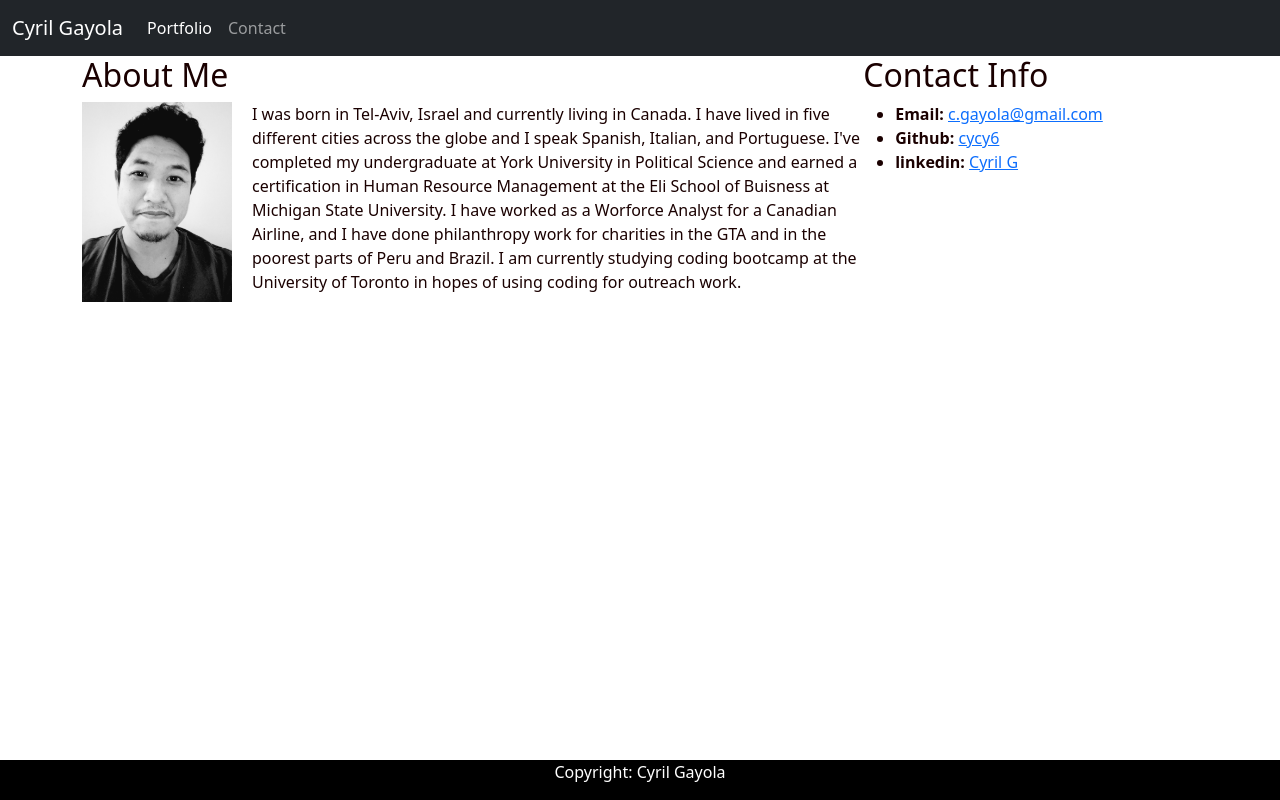
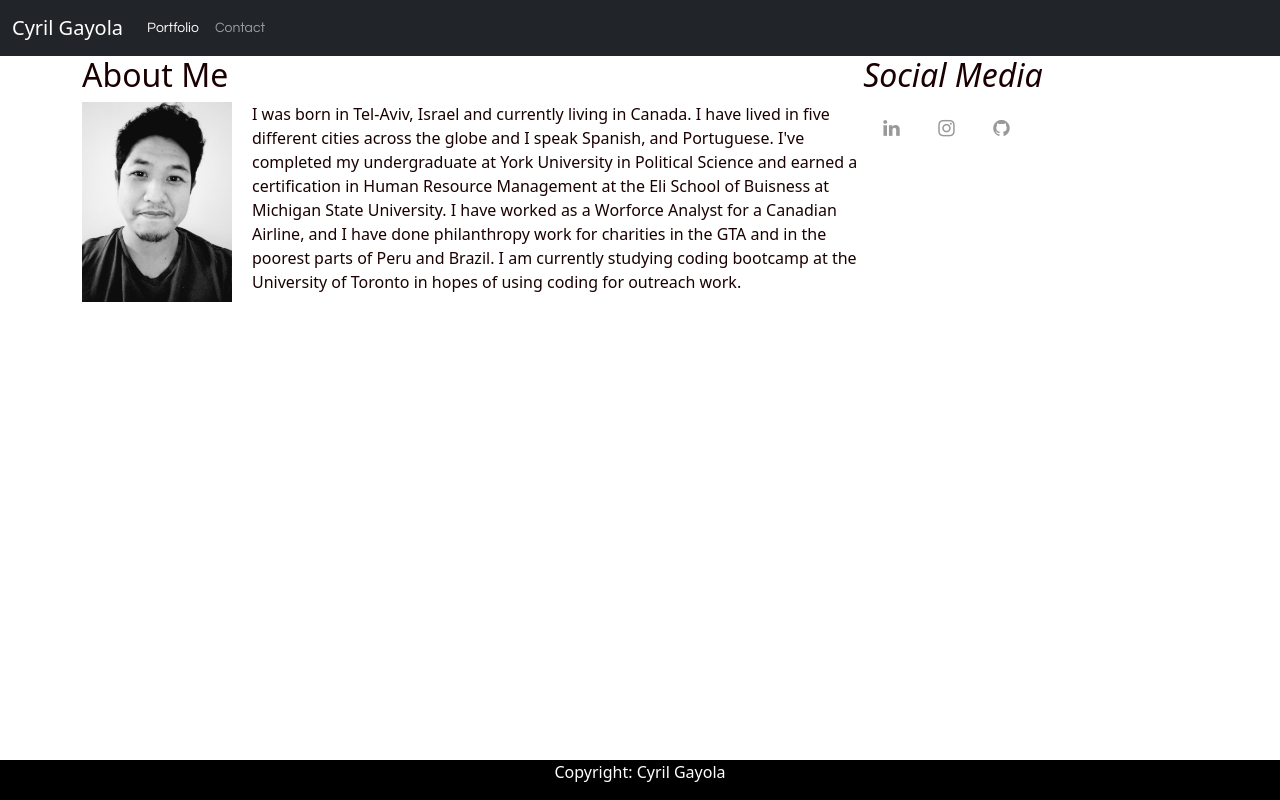
Before and after one commit to cycy6/Bio-Portfolio, a plain HTML site: page index.html in a window 1280 px wide. Drawn offline with nearby package versions, Linux system fonts and the light colour scheme.

Commit message:
updated content

```diff
--- a/assets/style.css
+++ b/assets/style.css
@@ -1,12 +1,4 @@
-/**
- First External CSS Stylesheet
- **/
-
-/*
-Each of these CSS elements is associated with an HTML Element, Class, or ID.
-Flip between this CSS file and the HTML to see how things line up.
-Experiment with deleting lines of code from the CSS to see how it affects the webpage when you refresh in the browser.
-*/
+/* About me information */
 
 body {
   padding: 0;
@@ -25,22 +17,8 @@ header {
   position: absolute;
 }
 
-h1 {
-  padding: 20px 0;
-  margin: 0;
-  margin-bottom: 20px;
-  font-size: 20px;
-  color: #1a0000;
-  text-align: center;
-}
-
 h2 {
   font-size: 24px;
-  color: #1a0000;
-}
-
-
-ul {
   color: #1a0000;
 }
 
@@ -51,7 +29,6 @@ ul {
 }
 
 #main-bio,
-#contact-info,
 #bio-image {
   float: left;
 }
@@ -62,13 +39,7 @@ ul {
 
 p{
   color:#1a0000;
-}
-/* contact info section */
-#contact-info {
-  width: 30%;
-  color: #1a0000;
-  display: block;
-
+  width: auto;
 }
 
 #bio-image {
@@ -77,11 +48,71 @@ p{
   margin-right: 20px;
 }
 
+/* navbar */
 #menu-item {
   color:#eee;
 }
 
-/*  */
+.navbar-nav{
+  font-family:'Century gothic', 'sans-serif';
+  font-size:14px;
+  width:100%;
+}
+
+/* Social Media */
+
+#contact-info {
+  display: block;
+  font-size: 1.2rem;
+  font-style: italic;
+  font-weight: 300;
+  margin-bottom: 1rem;
+  float: center;
+}
+
+/* Style all font awesome icons */
+.fa {
+  padding: 20px;
+  font-size: 30px;
+  width: 50px;
+  text-align: center;
+  text-decoration: none;
+  offset-position: right;
+}
+
+/* Add a hover effect if you want */
+.fa:hover {
+  opacity: 0.7;
+}
+
+
+/* Instagram */
+.fa-instagram {
+  font-size: 3.6rem;
+    color: purple;
+    transition: color .5s, transform .5s;
+    color:#999;
+    transform: translateY(-3px);
+}
+
+/* Linkedin */
+.fa-linkedin {
+  font-size: 3.6rem;
+    color: blue;
+    transition: color .5s, transform .5s;
+    color:#999;
+    transform: translateY(-3px);
+}
+
+/* Github*/
+.fa-github {
+  font-size: 3.6rem;
+  color: black;
+  transition: color .5s, transform .5s;
+  color:#999;
+  transform: translateY(-3px);
+}
+/* footer */
 .footer {
   position: fixed;
   left: 0;
@@ -92,6 +123,6 @@ p{
   text-align: center;
 }
 
-p1 {
+.p1{
   color:#FFFF;
 }
--- a/assets/styleport.css
+++ b/assets/styleport.css
@@ -1,4 +1,5 @@
 
+/* Navbar */
 body {
   padding: 0;
   margin: 0;
--- a/index.html
+++ b/index.html
@@ -9,6 +9,7 @@
   <!-- Notice the "relative" pathway? It matches a file inside our current directory's "assets" folder. Open it to see our style rules. -->
   <link rel="stylesheet" type="text/css" href="assets/style.css">
   <script src="https://cdn.jsdelivr.net/npm/bootstrap@5.0.0-beta1/dist/js/bootstrap.bundle.min.js" integrity="sha384-ygbV9kiqUc6oa4msXn9868pTtWMgiQaeYH7/t7LECLbyPA2x65Kgf80OJFdroafW" crossorigin="anonymous"></script><link href="https://cdn.jsdelivr.net/npm/bootstrap@5.0.0-beta1/dist/css/bootstrap.min.css" rel="stylesheet" integrity="sha384-giJF6kkoqNQ00vy+HMDP7azOuL0xtbfIcaT9wjKHr8RbDVddVHyTfAAsrekwKmP1" crossorigin="anonymous">
+  <link rel="stylesheet" href="https://cdnjs.cloudflare.com/ajax/libs/font-awesome/4.7.0/css/font-awesome.min.css">
 </head>
 
 <body>
@@ -36,17 +37,18 @@
 
       <img id="bio-image" src="assets/biopic.jpg" alt="Cyril Gayola" class="box-img">
  <!-- Text bio -->
-      <p>I was born in Tel-Aviv, Israel and currently living in Canada. I have lived in five different cities across the globe and I speak Spanish, Italian, and Portuguese. I've completed my undergraduate at York University in Political Science and earned a certification in Human Resource Management at the Eli School of Buisness at Michigan State University. I have worked as a Worforce Analyst for a Canadian Airline, and I have done philanthropy work for charities in the GTA and in the poorest parts of Peru and Brazil. I am currently studying coding bootcamp at the University of Toronto in hopes of using coding for outreach work.</p>
+      <p>I was born in Tel-Aviv, Israel and currently living in Canada. I have lived in five different cities across the globe and I speak Spanish, and Portuguese.
+        I've completed my undergraduate at York University in Political Science and earned a certification in Human Resource Management at the Eli School of
+        Buisness at Michigan State University. I have worked as a Worforce Analyst for a Canadian Airline, and I have done philanthropy work for charities in the GTA and in the poorest parts of Peru and Brazil.
+        I am currently studying coding bootcamp at the University of Toronto in hopes of using coding for outreach work.</p>
 
     </section>
 <!-- Contact info -->
     <section id="contact-info">
-      <h2>Contact Info</h2>
-      <ul>
-        <li><strong>Email:</strong> <a href="https://accounts.google.com/ServiceLogin/identifier?service=mail&passive=true&rm=false&continue=https%3A%2F%2Fmail.google.com%2Fmail%2F&ss=1&scc=1&ltmpl=default&ltmplcache=2&emr=1&osid=1&flowName=GlifWebSignIn&flowEntry=AddSession">c.gayola@gmail.com</a></li>
-        <li><strong>Github:</strong> <a href="https://github.com/login">cycy6</a></li>
-        <li><strong>linkedin:</strong> <a href="https://www.linkedin.com/home">Cyril G</a></li>
-      </ul>
+      <h2>Social Media</h2>
+      <a href="https://www.linkedin.com/home" class="fa fa-linkedin"></a>
+      <a href="https://www.instagram.com/travelcycology/" class="fa fa-instagram"></a>
+      <a href="https://github.com/cycy6" class="fa fa-github"></a>
     </section>
 
   <div class="footer">
```
Also changed, not shown: assets/stylecont.css (+8 -0 lines), contact.html (+29 -6 lines), portfolio.html (+2 -2 lines), assets/biopage.png (added), 2 other files.
